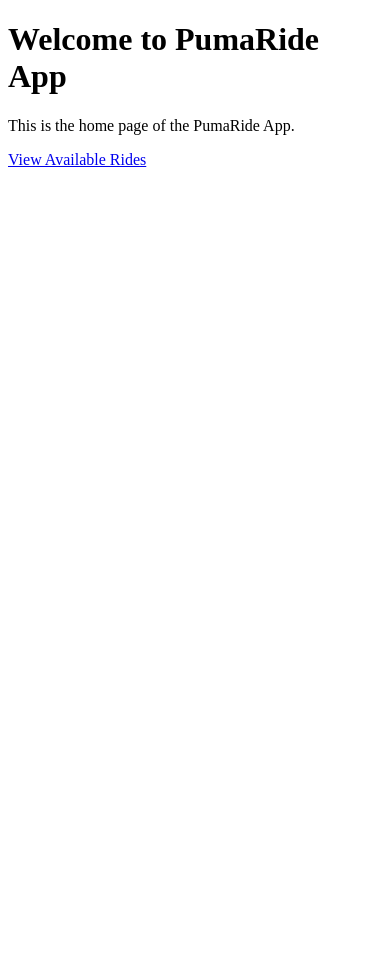
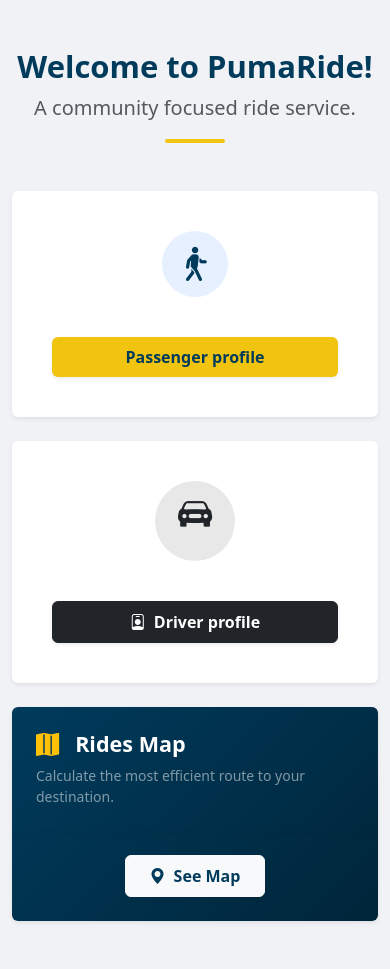
Before and after one commit to ForaneoPower/PumaRide, a Django app: page / in a window 390 px wide. Before the commit the page ends 167 px from the top, so only its background shows below. Run offline with Django 5.2, Linux system fonts and the light colour scheme.

Commit message:
Home page and its links

```diff
--- a/templates/core/home.html
+++ b/templates/core/home.html
@@ -1,13 +1,83 @@
-<!DOCTYPE html>
-<html lang="en">
-<head>
-    <meta charset="UTF-8">
-    <meta name="viewport" content="width=device-width, initial-scale=1.0">
-    <title>{{ title }}</title>
-</head>
-<body>
-    <h1>{{ title }}</h1>
-    <p>This is the home page of the PumaRide App.</p>
-    <a href="{% url 'ride:ride_list' %}">View Available Rides</a>
-</body>
-</html>
+<link href="https://cdn.jsdelivr.net/npm/bootstrap@5.3.0/dist/css/bootstrap.min.css" rel="stylesheet">
+<link rel="stylesheet" href="https://cdn.jsdelivr.net/npm/bootstrap-icons@1.11.0/font/bootstrap-icons.css">
+<style>
+    body {
+        background-color: #f0f2f5;
+    }
+</style>
+
+{% extends 'base.html' %} {% block title %} Inicio - PumaRide {% endblock %} {% block content %}
+<div class="container py-5">
+    <div class="row mb-5 text-center">
+        <div class="col-12">
+            <h1 class="display-5 fw-bold" style="color: #003b5c;">Welcome to PumaRide!</h1>
+            <p class="lead text-muted">A community focused ride service.</p>
+            <div class="mx-auto" style="width: 60px; height: 4px; background-color: #f1c40f; border-radius: 2px;"></div>
+        </div>
+    </div>
+
+    <div class="row g-4 justify-content-center mb-4">
+
+        <div class="col-md-5">
+            <div class="card h-100 border-0 shadow-sm text-center p-4">
+                <div class="card-body d-flex flex-column justify-content-between">
+                    <div>
+                        <div class="bg-primary bg-opacity-10 text-primary rounded-circle p-3 d-inline-block mb-3" style="color: #003b5c !important;">
+                            <i class="bi bi-person-walking display-4"></i>
+                        </div>
+                    </div>
+                    <div class="d-grid mt-4">
+                        <a href="{% url 'passenger_profile' %}" class="btn btn-warning fw-bold py-2 shadow-sm" style="background-color: #f1c40f; border: none; color: #003b5c;">
+                            Passenger profile
+                        </a>
+                    </div>
+                </div>
+            </div>
+        </div>
+
+        <div class="col-md-5">
+            <div class="card h-100 border-0 shadow-sm text-center p-4">
+                <div class="card-body d-flex flex-column justify-content-between">
+                    <div>
+                        <div class="bg-dark bg-opacity-10 text-dark rounded-circle p-3 d-inline-block mb-3" style="width: 80px; height: 80px; display: inline-flex; align-items: center; justify-content: center;">
+                            <i class="bi bi-car-front-fill display-4 text-dark"></i>
+                        </div>
+                    </div>
+
+                    <div class="d-grid mt-4">
+                        <a href="{% url 'driver_profile' %}" class="btn btn-dark py-2 fw-bold shadow-sm">
+                            <i class="bi bi-person-badge me-2"></i>Driver profile
+                        </a>
+                    </div>
+                </div>
+            </div>
+        </div>
+
+    </div>
+
+    <div class="row justify-content-center">
+        <div class="col-md-10">
+            <div class="card border-0 shadow-sm overflow-hidden" style="background: linear-gradient(135deg, #003b5c 0%, #00253a 100%); color: white;">
+                <div class="row g-0 align-items-center">
+                    <div class="col-sm-8 p-4 shadow-sm">
+                        <div class="d-flex align-items-center mb-2">
+                            <i class="bi bi-map-fill text-warning fs-3 me-3"></i>
+                            <h4 class="card-title fw-bold mb-0">Rides Map</h4>
+                        </div>
+                        <p class="card-text text-white-50 small mb-0">
+                            Calculate the most efficient route to your destination.
+                        </p>
+                    </div>
+                    <div class="col-sm-4 p-4 text-center text-sm-end">
+                        <a href="{% url 'index' %}" class="btn btn-light fw-bold text-primary px-4 py-2 shadow-sm" style="color: #003b5c !important;">
+                            <i class="bi bi-geo-alt-fill me-2"></i>See Map
+                        </a>
+                    </div>
+                </div>
+            </div>
+        </div>
+    </div>
+
+
+</div>
+{% endblock %}
```
Also changed, not shown: templates/ride/driver_profile.html (+7 -15 lines), templates/ride/index.html (+91 -42 lines), templates/ride/passenger_profile.html (+6 -14 lines).
